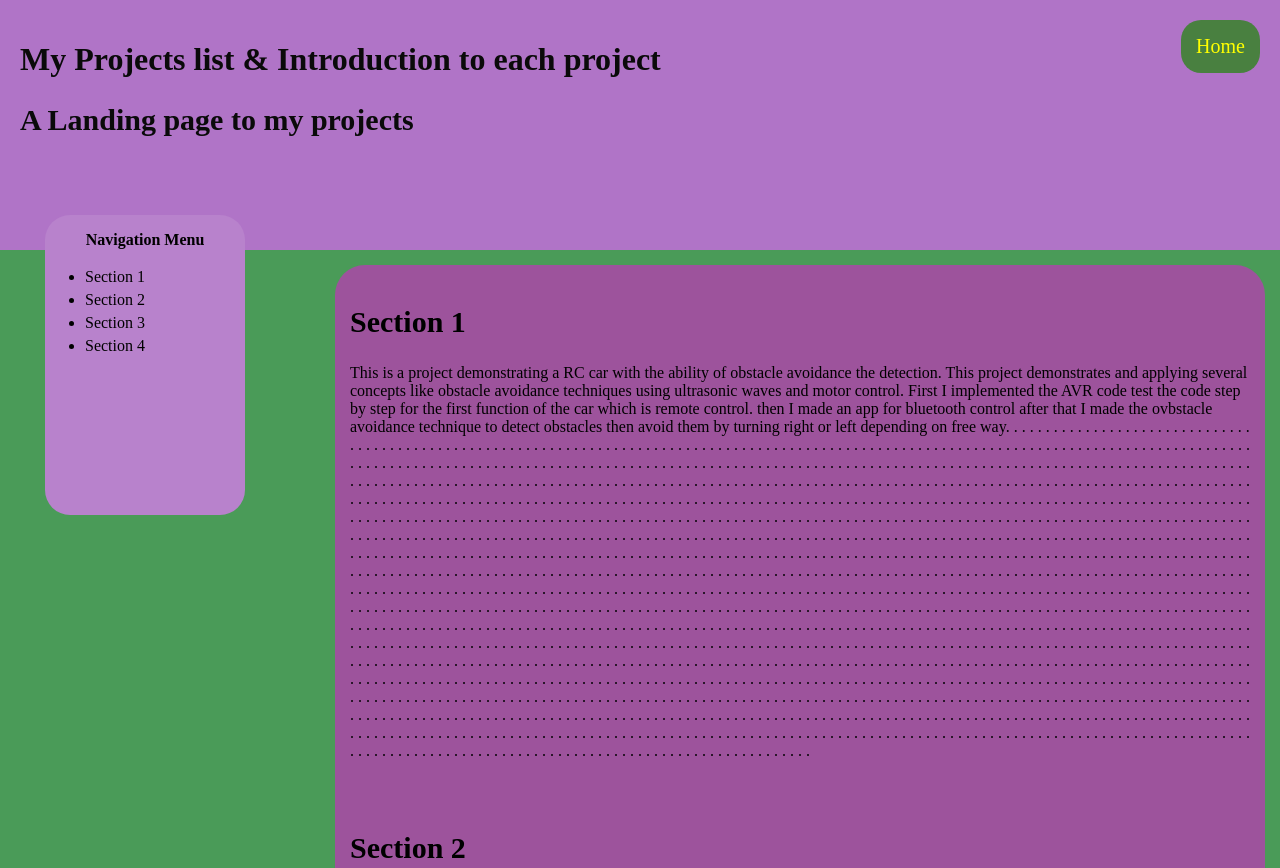
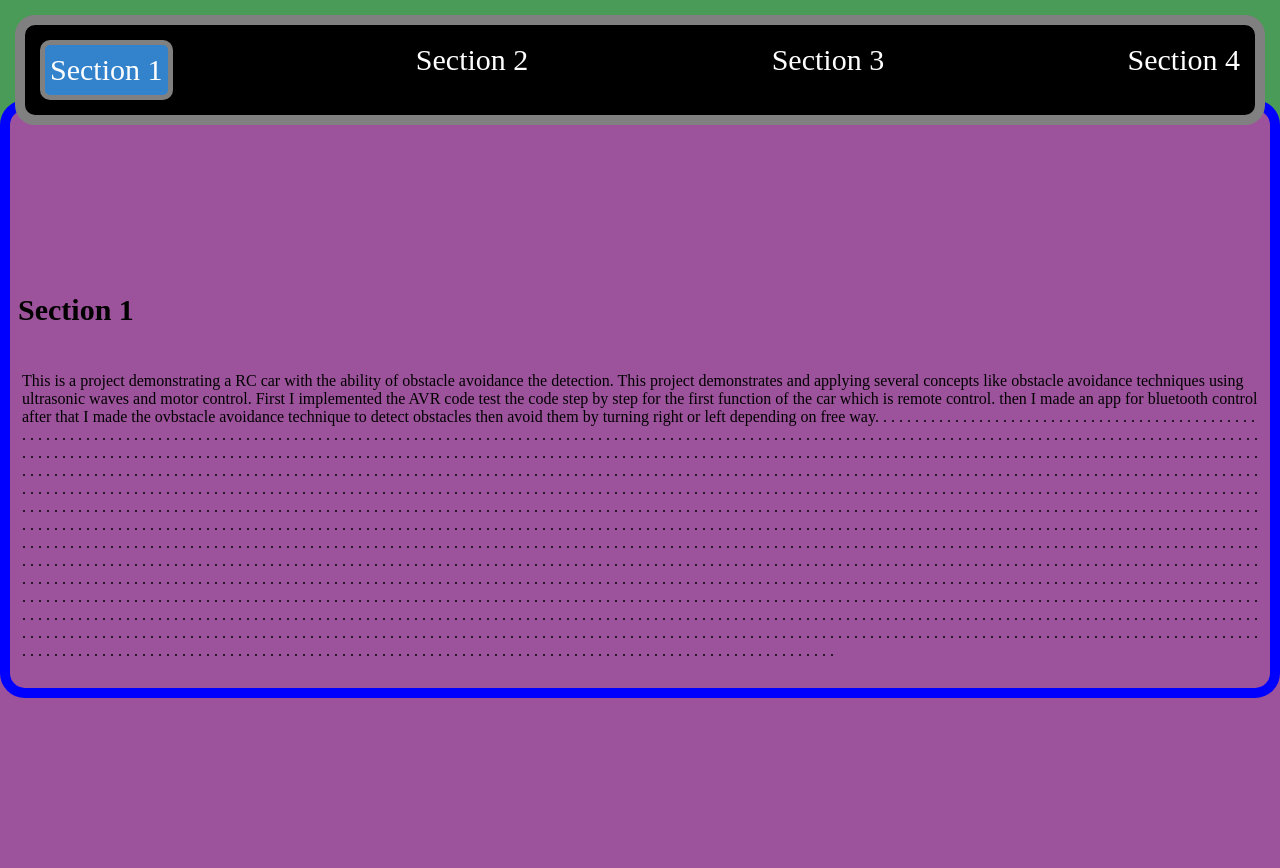
Before and after one commit to Romyo167/LandingPage, a plain HTML site: page index.html in a window 1280 px wide. Shown: the top 868 px of the page. Drawn offline with Linux system fonts and the light colour scheme.

Commit message:
forth commit

```diff
--- a/css/style.css
+++ b/css/style.css
@@ -4,31 +4,108 @@ body{
 	background-color: rgb(74,155,88);
 }
 
+@media(min-width: 1px) and (max-width: 780px){
 .container{
 	display: grid;
-	grid-template-rows:200px 20000px 200px;
-	grid-template-columns: 1fr 2fr;
-	grid-template-areas: "hd hd" "lp ct" "ft ft";
+	grid-template-rows:300px 20000px 200px;
+	grid-template-columns: 1fr ;
+	grid-template-areas:  "lp"  "ct" "ft";
 }
 
-@media(min-width: 1100px) and (max-width: 1300px){
+ul{
+	display: flex;
+	flex-direction: column;
+	list-style-type: none;
+	align-items: stretch;
+	justify-content:space-between;
+	margin : 5px;
+    border:10px solid gray;
+    border-radius: 20px;
+    background-color: black;
+    padding:15px;
+}
+
+#fixed{
+	grid-area: lp;
+	position: fixed;
+	width:100%;
+	top:0px;
+}
+
+.occp{
+	width:100%;
+	height:300px;
+}
+}
+@media(min-width: 780px) and (max-width: 1024px){
 	.container{
 		display: grid;
-		grid-template-columns: 1fr 3fr;
-		grid-template-rows: 250px 4000px 300px;
-		grid-template-areas: "hd hd" "lp ct" "ft ft";
+		grid-template-columns: 1fr;
+		grid-template-rows:100px 4000px 300px;
+		grid-template-areas:  "lp"  "ct" "ft";
 	}
+	ul{
+	display: flex;
+	flex-direction: row;
+	list-style-type: none;
+	align-items: stretch;
+	justify-content:space-between;
+	margin : 15px;
+    border:10px solid gray;
+    border-radius: 20px;
+    background-color: black;
+    padding:15px;
 }
 
-@media(min-width: 1300px){
+
+#fixed{
+	grid-area: lp;
+	position: fixed;
+	width:100%;
+	top:0px;
+}
+
+.occp{
+	width:100%;
+	height:150px;
+}
+}
+
+@media(min-width: 1024px){
    .container{
    	  display: grid;
-   	  grid-template-columns: 1fr 4fr;
-	  grid-template-rows: 200px 2000px 200px;
-	  grid-template-areas: "hd hd" "lp ct" "ft ft";
+   	  grid-template-columns: 1fr;
+	  grid-template-rows:  100px 3000px 200px;
+	  grid-template-areas: "lp"  "ct" "ft";
    }
+   ul{
+	display: flex;
+	flex-direction: row;
+	list-style-type: none;
+	align-items: stretch;
+	justify-content:space-between;
+	margin : 15px;
+    border:10px solid gray;
+    border-radius: 20px;
+    background-color: black;
+    padding:15px;
 }
 
+
+#fixed{
+	grid-area: lp;
+	position: fixed;
+	width:100%;
+	top:0px;
+}
+
+.occp{
+	width:100%;
+	height:150px;
+}
+
+}
+/*
 .headdd{
 	grid-area: hd;
 	background-color: rgb(176 , 116 , 199);
@@ -51,7 +128,7 @@ body{
    border-radius: 20px;
    padding:15px;
    font-size: 20px;
-}
+}*/
 .content > p{
 	text-align: justify;
 	font-size: 17px;
@@ -60,25 +137,11 @@ body{
 
 .content{
 	grid-area: ct;
-
 	background-color: rgb(157,83,156);
-    margin : 15px;
 	border : 0px solid none;
 	border-radius: 30px;
 }
 
-nav{
-   grid-area: lp;
-   background-color: rgb(184,130,204);
-   border: 0px solid none;
-   border-radius: 25px;
-   margin: 15px;
-   position: fixed;
-   width:200px;
-   height:300px;
-   left:30px;
-   top:200px;
-}
 
 .son{
 	margin-left :10px;
@@ -104,13 +167,38 @@ h3{
 li{
 	cursor: pointer;
 	line-height: 23px;
+	color:white;
+	font-size: 30px;
+	   line-height: 40px;
+	/*display: inline;*/
 }
 
-section{
+/*section{
 	padding : 15px;
-}
+}*/
 
 nav > h3{
 	font-size:16px;
 	text-align: center;
 }
+
+section > p{
+	padding:12px;
+}
+section > h2 {
+	padding: 8px;
+}
+
+.activeNavli{
+
+	background-color : rgb(50,130,204) ;
+    border : 5px solid gray;
+    border-radius : 10px;
+    width :auto;
+    padding : 5px;
+}
+
+.activeSection{
+	border : 10px solid blue;
+   border-radius : 25px;
+}
--- a/index.html
+++ b/index.html
@@ -3,22 +3,14 @@
     <head>
         <title>Landing Page</title>
         <link rel="stylesheet" type="text/css" href="css/style.css" />
-
+        <meta name="viewport" content="width=device-width, initial-scale=1.0">
     </head>
     <body>
 
         <div class="container">
-            <div class="headdd">
-                <div class="descrp">
-                    <h1>My Projects list & Introduction to each project</h1>
-                    <h2>A Landing page to my projects</h2>
-                </div>
-                <div id="linkback">
-                  Home
-                </div>
-            </div>
             <div class = "content">
-                <section id = "EP1"> <h2>Section 1</h2>
+
+                <section id = "EP1"><div class = "occp"></div><h2>Section 1</h2>
                 <p>This is a project demonstrating a RC car with the ability of obstacle avoidance the detection. This project demonstrates and
                 applying several concepts like obstacle avoidance techniques using ultrasonic waves and motor control. First I implemented the
                 AVR code test the code step by step for the first function of the car which is remote control. then I made an app for bluetooth
@@ -56,7 +48,7 @@
                  . . . . . . . . . . . . . . . . . . . . . . . . . . . . . . . . . . . . . . . . . . . . . . . . . . . . .  . . . . .  . . . .
                  . . . . . . . . . . . . . . . . . . . . . . . . . . . . . . . . . . . . . . . . . . . . . . . . . . . . .  . . . . .  . . . .
                  . . . . . . . . . . . . . . . . . . . . . . . . . . . . . . . . . . . . . . . . . . . . . . . . . . . . . . .</p></section>
-                <section id = "EP2"> <h2>Section 2</h2>
+                <section id = "EP2"><div class = "occp"></div> <h2>Section 2</h2>
                 <p>the piano works on an atmega32a chip and has the basic buttons notes, One can play the tone he wants or he can be taken through
                 a guide to play happy birthday song tone. Great isn't it! To implement this project I applied different concepts interrupts and
                 timers to put the letters on the screen while someone is playing notes through the buttons. Otherwise one can play notes on his own
@@ -97,7 +89,7 @@
                  . . . . . . . . . . . . . . . . . . . . . . . . . . . . . . . . . . . . . . . . . . . . . . . . . . . . .  . . . . .  . . . .
                  . . . . . . . . . . . . . . . . . . . . . . . . . . . . . . . . . . . . . . . . . . . . . . . . . . . . .  . . . . .  . . . .
                  . . . . . . . . . . . . . . . . . . . . . . . . . . . . . . . . . . . . . . . . . . . . . . . . . . . . . . .</p> </section>
-                <section id = "WB1"> <h2>Section 3</h2>
+                <section id = "WB1"><div class = "occp"></div> <h2>Section 3</h2>
                 <p>In this project, I made a small website to be like a portfolio for my projects. Actually this project of landing page is part of
                 it. In this projects I show my skills and the projects I have built throughout my career. It was really a great project which I have
                 learnt its techniques (html/CSS) within a short time. Then I implemented this project in approximately three days. I am quite satisfied
@@ -137,7 +129,7 @@
                  . . . . . . . . . . . . . . . . . . . . . . . . . . . . . . . . . . . . . . . . . . . . . . . . . . . . .  . . . . .  . . . .
                  . . . . . . . . . . . . . . . . . . . . . . . . . . . . . . . . . . . . . . . . . . . . . . . . . . . . .  . . . . .  . . . .
                  . . . . . . . . . . . . . . . . . . . . . . . . . . . . . . . . . . . . . . . . . . . . . . . . . . . . . . .</p></section>
-                <section id = "WB2"> <h2>Section 4</h2>
+                <section id = "WB2"><div class = "occp"></div> <h2>Section 4</h2>
                 <p>Section under construction. . . . . . . . . . . . . . . . . . . . . . . . . . . . . . . . . . . . . . . . . . . . . . . . . . . . .  . . .
                  . . . . . . . . . . . . . . . . . . . . . . . . . . . . . . . . . . . . . . . . . . . . . . . . . . . . . . . . . .  . . . .
                  . . . . . . . . . . . . . . . . . . . . . . . . . . . . . . . . . . . . . . . . . . . . . . . . . . . . .  . . . . .  . . . .
@@ -167,17 +159,8 @@
                  . . . . . . . . . . . . . . . . . . . . . . . . . . . . . . . . . . . . . . . . . . . . . . . . . . . . .  . . . . .  . . . .
                  . . . . . . . . . . . . . . . . . . . . . . . . . . . . . . . . . . . . . . . . . . . . . . . . . . . . . . .</p></section>
             </div>
-            <nav>
-                <h3> Navigation Menu </h3>
-                <!-- <ul>
-                  <div id= "parent1" ><li class = "father1" goto = "#EP">Electronics Projects</li><div>
-                    <li class = "father1 son" goto = "#EP1" >Section 1</li>
-                    <li class = "father1 son" goto = "#EP2">Section 2</li></div></div>
-                    <div id= "parent2"> <li class = "father2" goto ="#WB">Web Projects</li><div>
-                    <li class = "father2 son"  goto = "#WB1" >Section 3</li>
-                    <li class = "father2 son" goto = "#WB2">Section 4</li></div></div>
-                </ul>-->
-            </nav>
+            <div id = "fixed">
+        </div>
             <div class="foot">
                 <h1> Made by Ramy Nosir </h1>
             </div>
--- a/js/app.js
+++ b/js/app.js
@@ -4,7 +4,7 @@
 let links;
 let tgtdefault;  // The previous target which I need to remove highlihting
 let linkdefault; // The previous link (li item) which I need to remove highlighting
-
+const links_To_Jump = new Array ("#EP1" , "#EP2" , "#WB1" , "#WB2");
 /**
  * End Global Variables
  * Start Helper Functions
@@ -13,27 +13,24 @@ let linkdefault; // The previous link (li item) which I need to remove highlight
 
 function clearactivefromsection(){
   if(typeof tgtdefault !== "undefined")
-  tgtdefault.style.border = "none";
+  tgtdefault.classList.remove('activeSection');
+
 }
 
 function clearactivefromli(){
   if(typeof linkdefault !== "undefined"){
-    linkdefault.style.backgroundColor = "rgb(184,130,204)";
-    linkdefault.style.border = "none";
+   linkdefault.classList.remove('activeNavli');
   }
 }
 
 
 function activeThechosenli(lk){
-    lk.style.backgroundColor = "rgb(50,130,204)";
-    lk.style.border = "5px solid gray";
-    lk.style.borderRadius = "10px";
-    lk.style.width = "40%";
+    lk.classList.add('activeNavli');
 }
 
 function activeThechosensection(tt){
-    tt.style.border = "10px solid blue";
-    tt.style.borderRadius = "25px";
+    tt.classList.add("activeSection");
+
 }
 
 
@@ -48,32 +45,48 @@ function activeThechosensection(tt){
 // Scroll to anchor ID using scrollTO event
 
 function scrollAndHighlight(links){
-
+console.log("inside");
 for(let link of links){
   link.addEventListener("click" , function(){
-    clearactivefromsection();
-    clearactivefromli();
     let togo = link.getAttribute("goto");
     tgt = document.querySelector(togo);
     tgt.scrollIntoView({
-            behavior: 'smooth',
+            behavior: 'auto',
             block: 'start'
         });
-    activeThechosenli(link)
-    activeThechosensection(tgt)
-    linkdefault = link;
-    tgtdefault  = tgt;
-    });
+    } );
   }
+}
+
+function hight() {
+    for (let i = 0; i < 4; i++) {
+
+        let curr = document.querySelector(links_To_Jump[i]);
+        if (curr.getBoundingClientRect().top < 300) {
+            /*document.querySelector('nav').remove();
+            prtt = "#occp" + (i + 1);
+            buildthenav(prtt);
+            links = document.querySelectorAll("li");*/
+            clearactivefromsection();
+            clearactivefromli();
+            activeThechosenli(links[i]);
+            activeThechosensection(curr);
+            tgtdefault = curr;
+            linkdefault = links[i];
+
+        }
+    }
+
 }
 
 // build the nav
 
-function buildthenav(){
-  const S = document.querySelector('nav');
+function buildthenav(prtt){
+  const S = document.querySelector(prtt);
+  const child = document.createElement('nav');
+  S.appendChild(child);
   const ch = document.createElement('ul');
-  S.appendChild(ch);
-  const links_To_Jump = new Array ("#EP1" , "#EP2" , "#WB1" , "#WB2");
+  child.appendChild(ch);
   let prt = document.querySelector('ul');
   for(let i = 0 ; i < 4 ; i ++){
     let ch = document.createElement('li');
@@ -90,8 +103,8 @@ function buildthenav(){
   */
 
 // Build menu
-
-buildthenav();
+prtt = "#fixed";
+buildthenav(prtt);
 
 // Scroll to section on link click
 // Set sections as active
@@ -99,3 +112,7 @@ buildthenav();
 
 links = document.querySelectorAll("li");
 scrollAndHighlight(links);
+
+
+
+window.addEventListener("scroll", hight);
```
Also changed, not shown: 1 other file.
